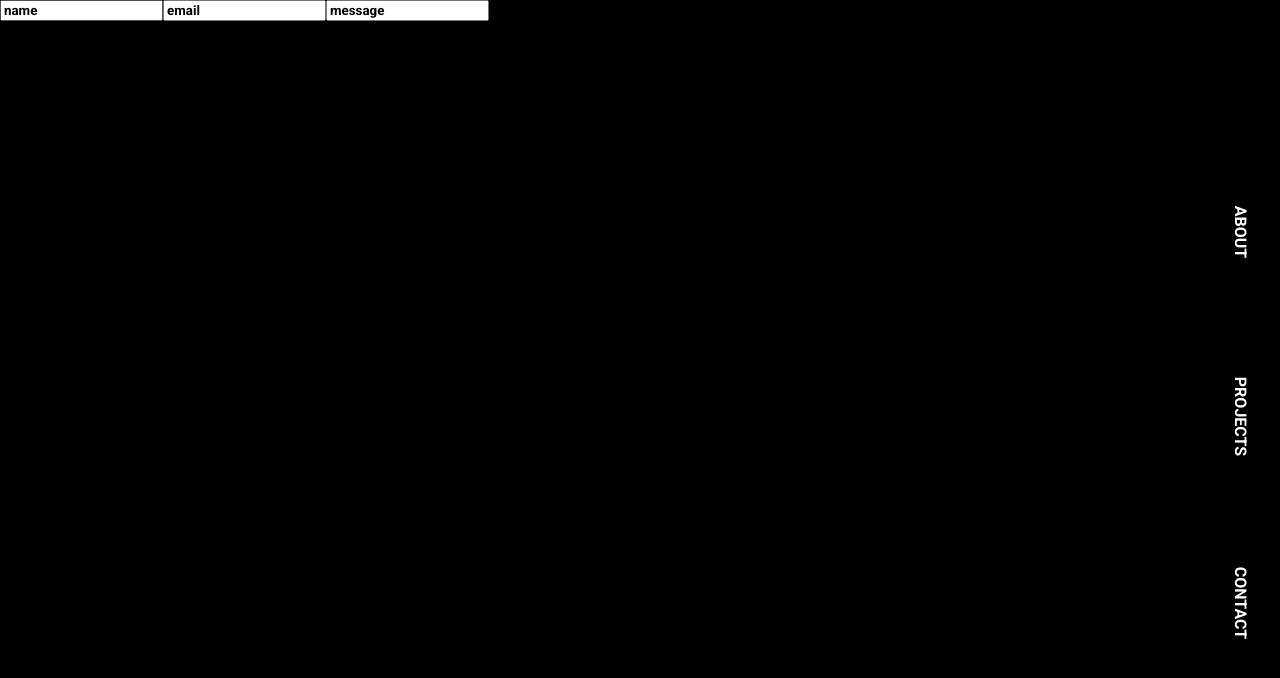
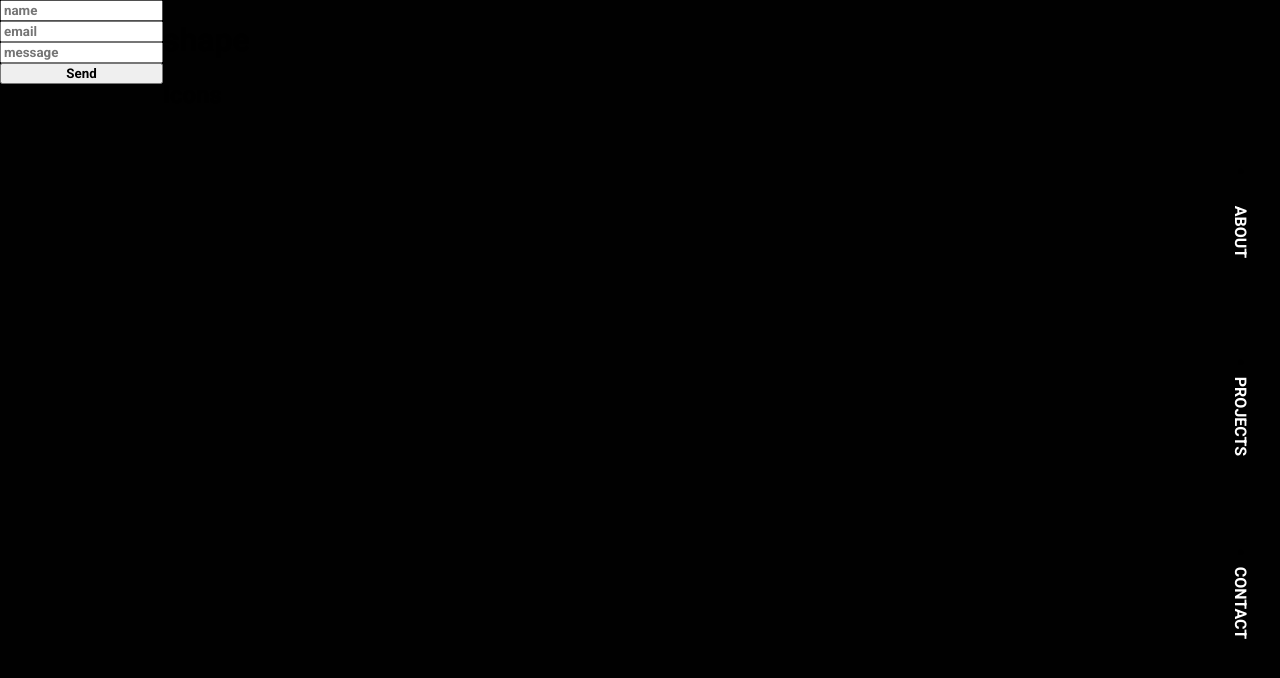
Before and after one commit to hamadagh/frontend-portfolio, a React (Create React App) app: page /contact in a window 1280 px wide. Shown: the top 678 px of the page. Built offline with nearby package versions, Linux system fonts and the light colour scheme.

Commit message:
adding form in contact page

```diff
--- a/src/components/Contact.js
+++ b/src/components/Contact.js
@@ -4,15 +4,16 @@ import "./style.css";
 function Contact() {
   return (
     <div className="contact-page">
-      <div className="contact-form">
-        <form>
-          <input type="text" value="name" />
-          <input type="text" value="email" />
-          <input type="text" value="message" />
+      <div className="contact-left-part">
+        <form className="contact-form">
+          <input type="text" placeholder="name" />
+          <input type="text" placeholder="email" />
+          <input type="text" placeholder="message" />
+          <button>Send</button>
         </form>
       </div>
-      <div className="contact-design">
-        <div className="contact-design-shape">
+      <div className="contact-right-part">
+        <div className="contact-shape">
           <h1>shape</h1>
         </div>
         <div className="contact-icons">
--- a/src/components/style.css
+++ b/src/components/style.css
@@ -202,7 +202,12 @@ a {
   height: 100vh;
   display: flex;
 }
+.contact-form {
+  display: flex;
+  flex-direction: column;
+}
 
+/* ----------------------------------- */
 .nav-bar {
   position: fixed;
   right: 0;
```
